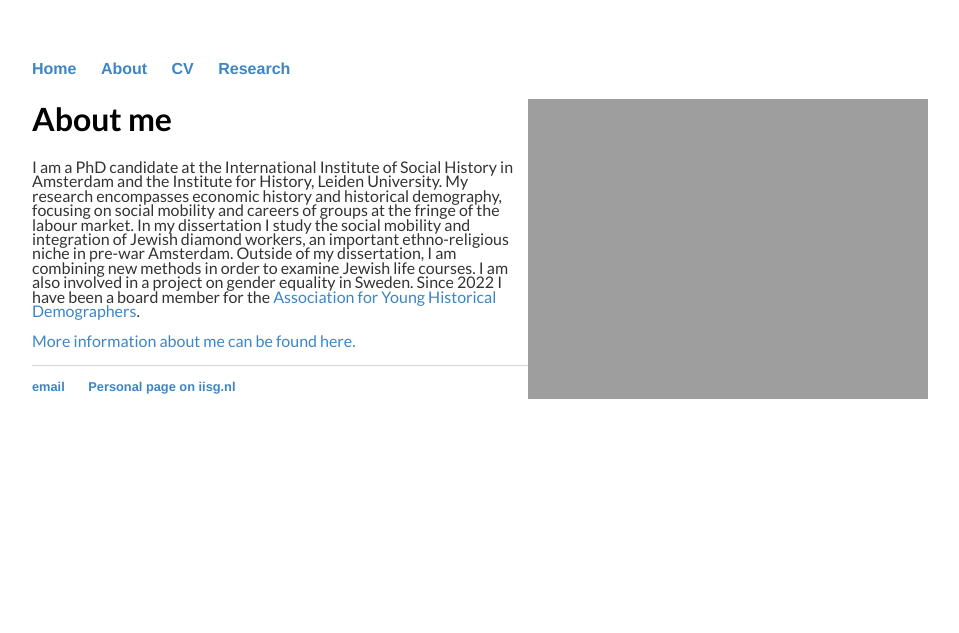
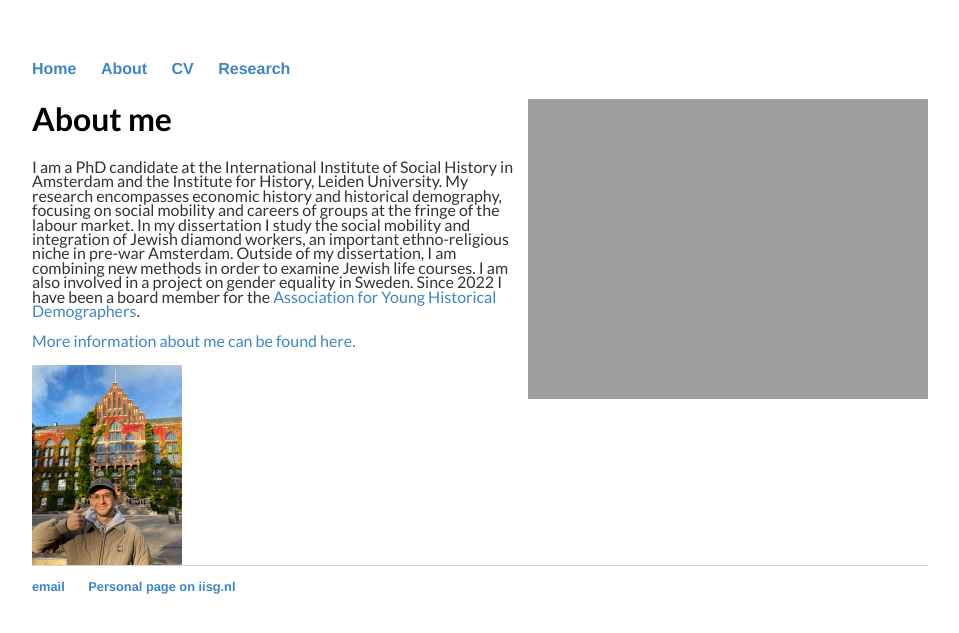
Before and after one commit to kok-joris/kok-joris.github.io, a Jekyll site: the page built from index.html, in a window 1280 px wide. Shown: the top 633 px of the page, without its empty margins (160-1119 px from the left). Built offline with Jekyll 4.4.1, drawn with Linux system fonts in a browser that asks for light colours; Markdown is read by kramdown in place of the engine named in the settings.

Commit message:
Update index.html

```diff
--- a/index.html
+++ b/index.html
@@ -11,4 +11,5 @@
 
 	Since 2022 I have been a board member for the <a href="http://www.younghistoricaldemographers.com/" target="_blank">Association for Young Historical Demographers</a>.</p>
 	<p><a href="/about">More information about me can be found here.</a></p>
+		<img src="https://kok-joris.github.io/images/IMG-20231022-WA0002.jpg" class="inline" align="center" height=200>
 </div><!-- /.blurb -->
```
